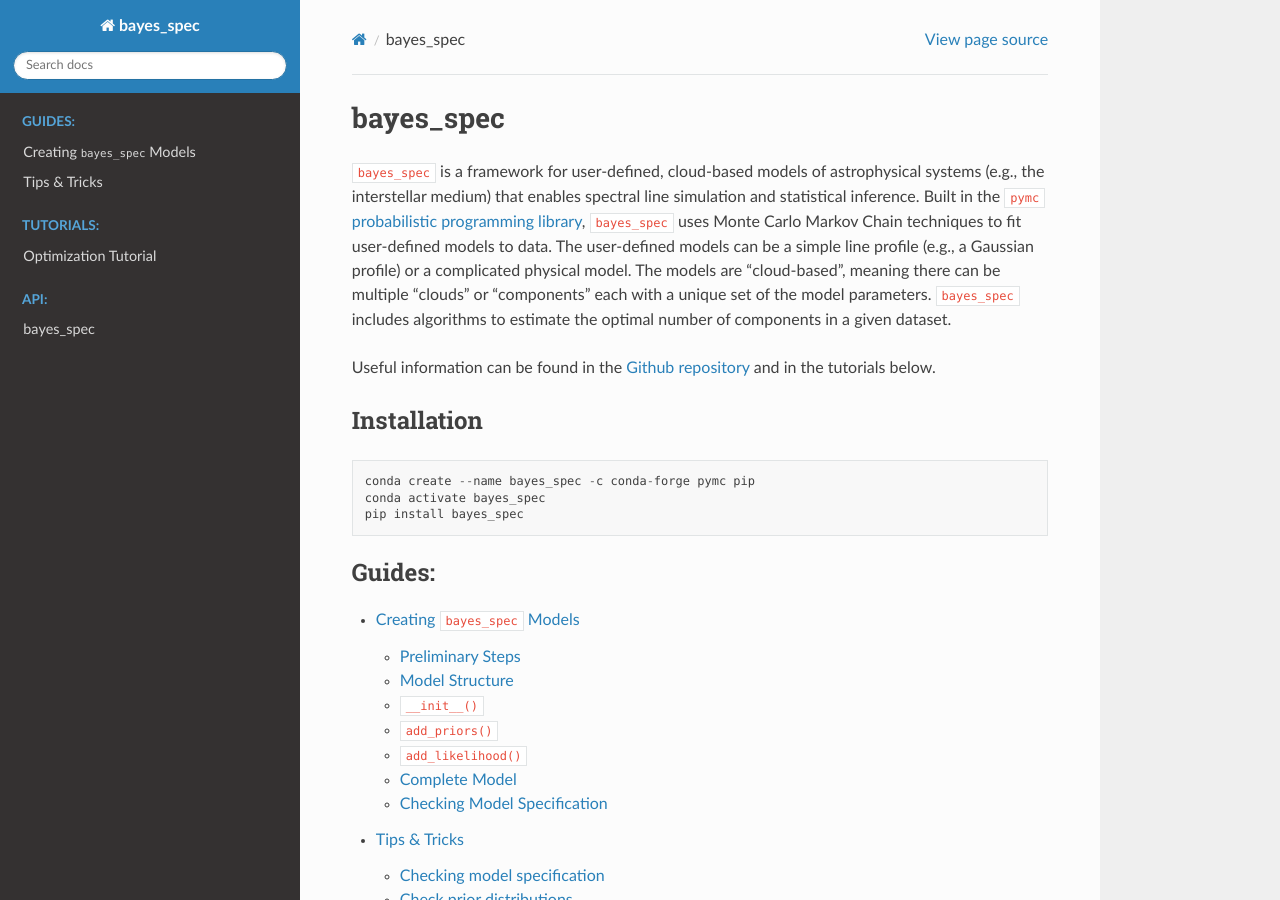
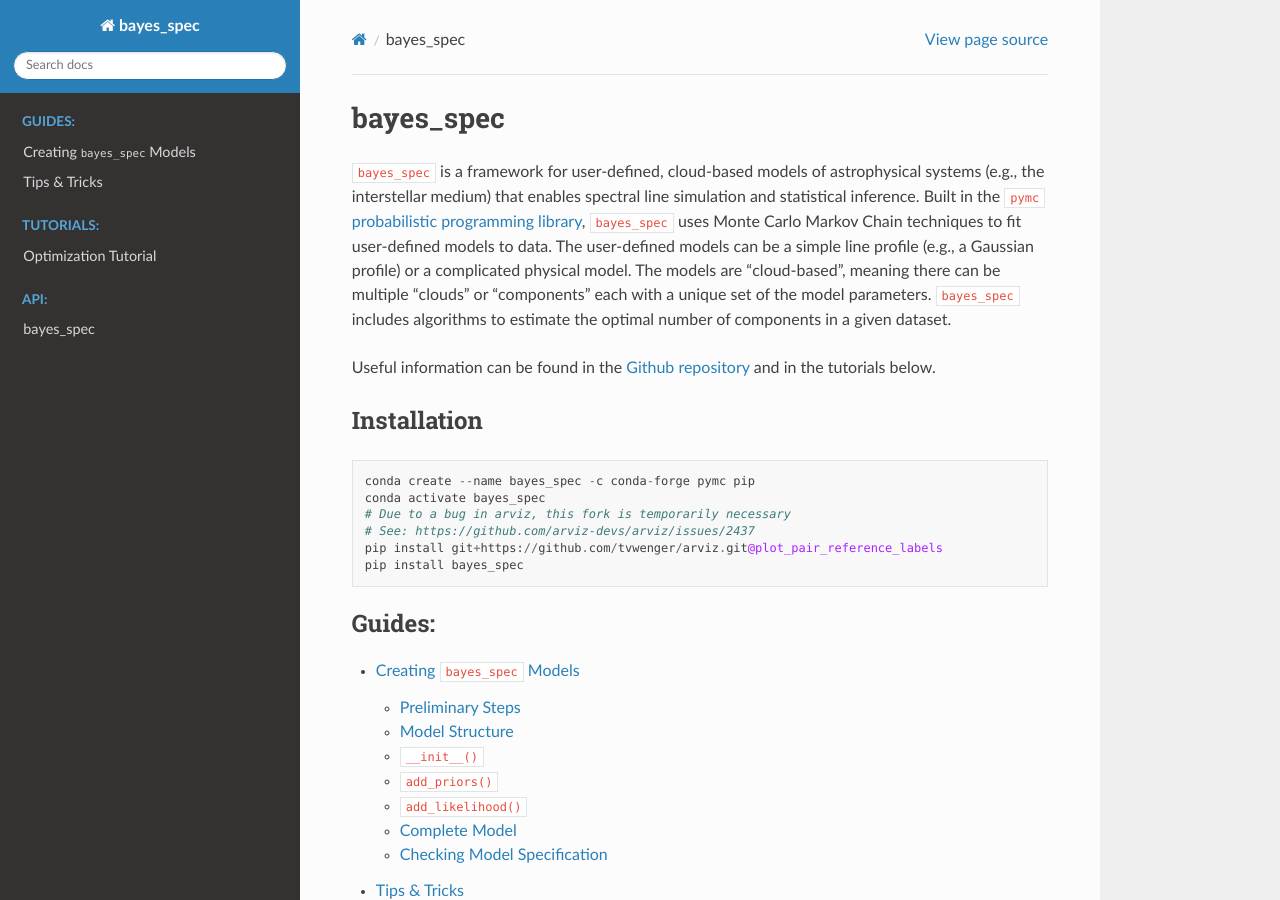
Before and after one commit to tvwenger/bayes_spec, a Sphinx documentation site: the page built from docs/source/index.rst, in a window 1280 px wide and 900 px high. Built offline with Sphinx 7.4.7 and the Read the Docs theme 3.1.0, drawn with Linux system fonts in a browser that asks for light colours; pages that are not in the unit, such as notebooks, are missing from menus.

Commit message:
update install instructions with pinned arviz fork

```diff
--- a/docs/source/index.rst
+++ b/docs/source/index.rst
@@ -12,6 +12,9 @@ Installation
 
     conda create --name bayes_spec -c conda-forge pymc pip
     conda activate bayes_spec
+    # Due to a bug in arviz, this fork is temporarily necessary
+    # See: https://github.com/arviz-devs/arviz/issues/2437
+    pip install git+https://github.com/tvwenger/arviz.git@plot_pair_reference_labels
     pip install bayes_spec
 
 .. toctree::
--- a/requirements.txt
+++ b/requirements.txt
@@ -6,7 +6,7 @@ pymc>=5
 pytensor
 nutpie
 numba
-# arviz
+arviz
 matplotlib
 scipy
 scikit-learn
```
Also changed, not shown: other parts of requirements.txt (+0 -1 lines), README.md (+3 -0 lines), 1 other file.
